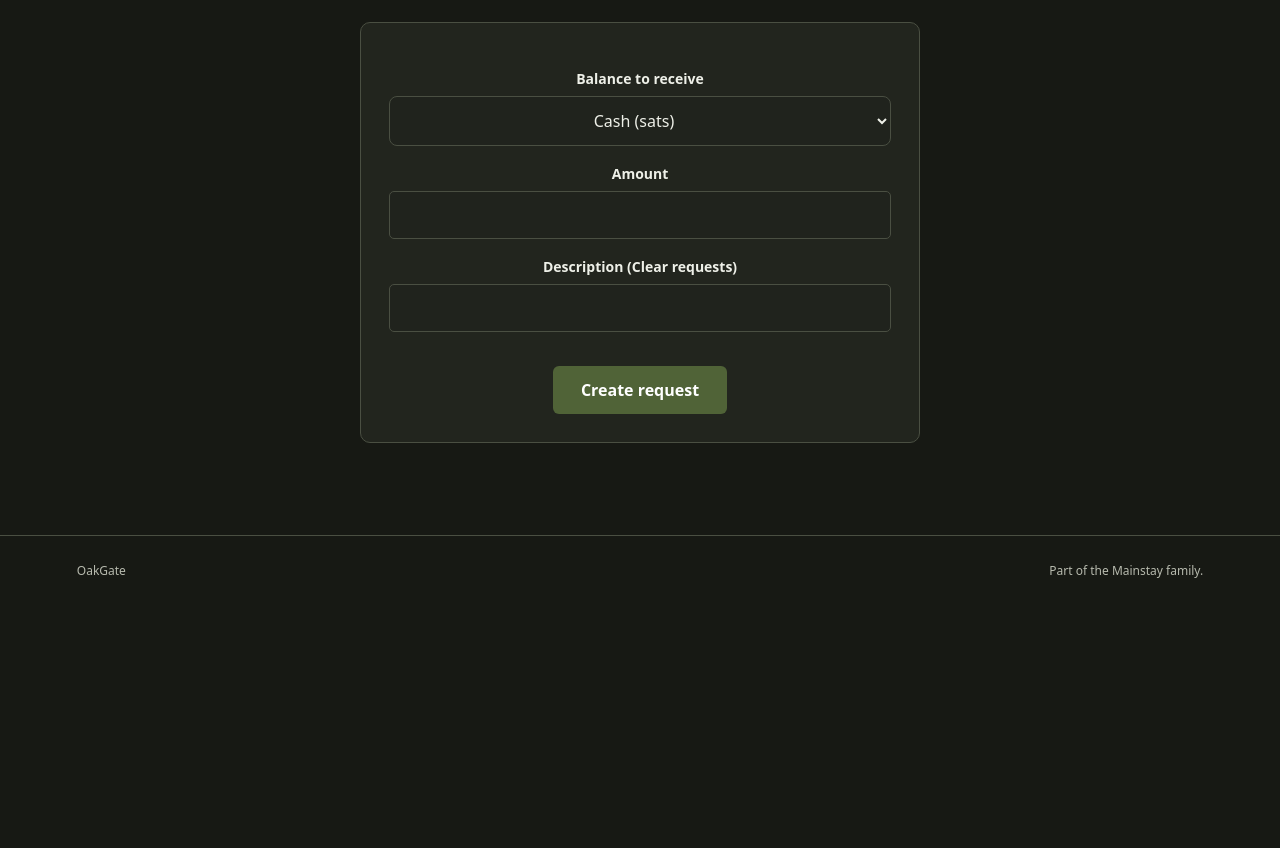
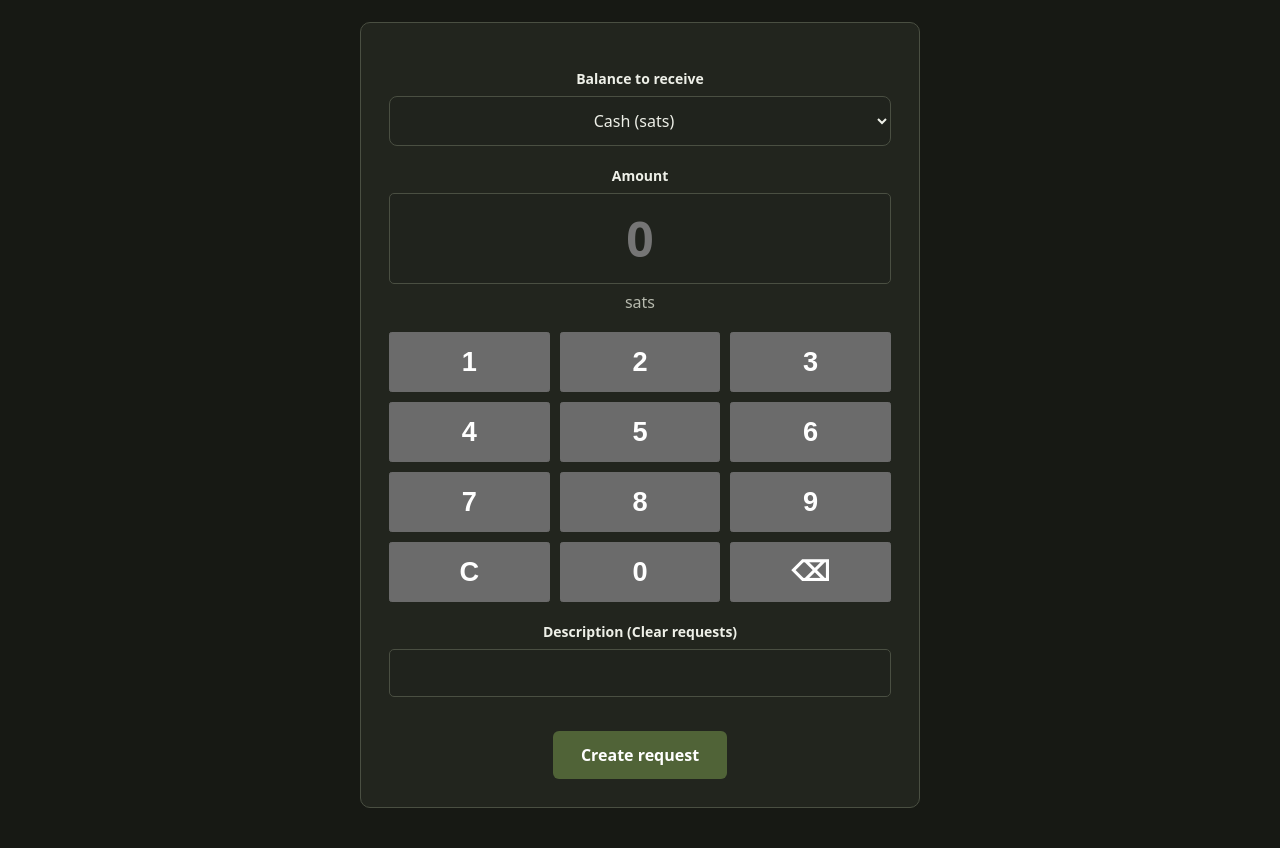
Before and after one commit to trbouma/oakgate, a FastAPI app: template app/templates/receive.html in a window 1280 px wide. Shown: the part 195-1043 px from the top of the page. Before the commit the page ends 773 px from the top, so only its background shows below. Run offline with FastAPI, Linux system fonts and the light colour scheme; the template is opened without the code that fills it, so the values that code supplies are empty; some libraries are stand-ins or nearby versions.

Commit message:
feat: add a point-of-sale keypad to the Receive page
Add a large amount display, thumb-friendly numeric keypad, and keyboard
support while preserving payment validation and duplicate-submit guards.

```diff
--- /dev/null
+++ b/app/static/receive-keypad.js
@@ -0,0 +1,46 @@
+"use strict";
+(() => {
+  const form = document.querySelector('[data-receive-entry]');
+  if (!form) return;
+  const amount = form.querySelector('[name="amount"]');
+  const asset = form.querySelector('[name="asset"]');
+  const unit = form.querySelector('[data-receive-unit]');
+  const keypad = form.querySelector('[data-receive-keypad]');
+  let previous = amount.value;
+  const busy = () => form.getAttribute('aria-busy') === 'true';
+  function normalize(value) {
+    return value.replace(/^0+/, '');
+  }
+  function press(key) {
+    if (busy()) return;
+    if (key === 'clear') amount.value = '';
+    else if (key === 'backspace') amount.value = amount.value.slice(0, -1);
+    else if (/^[0-9]$/.test(key) && amount.value.length < 13) amount.value = normalize(amount.value + key);
+    previous = amount.value;
+    amount.dispatchEvent(new Event('input', {bubbles: true}));
+  }
+  amount.addEventListener('input', () => {
+    // Reject decimals/exponents rather than silently changing their meaning.
+    if (busy() || !/^[0-9]{0,13}$/.test(amount.value)) amount.value = previous;
+    else amount.value = normalize(amount.value);
+    previous = amount.value;
+  });
+  keypad.addEventListener('click', event => {
+    const button = event.target.closest('button[data-key]');
+    if (button) press(button.dataset.key);
+  });
+  keypad.addEventListener('keydown', event => {
+    if (event.ctrlKey || event.metaKey || event.altKey) return;
+    if (/^[0-9]$/.test(event.key) || ['Backspace', 'Delete', 'Escape'].includes(event.key)) {
+      event.preventDefault();
+      press(event.key === 'Backspace' ? 'backspace' : ['Delete', 'Escape'].includes(event.key) ? 'clear' : event.key);
+    }
+  });
+  function updateUnit() { unit.textContent = asset.selectedOptions[0]?.dataset.unit || ''; }
+  asset.addEventListener('change', updateUnit);
+  updateUnit();
+  // The on-screen keypad replaces the mobile keyboard, but desktop typing and
+  // native form validation/submission remain available. No-JS uses numeric input.
+  amount.inputMode = 'none';
+  keypad.hidden = false;
+})();
--- a/app/static/style.css
+++ b/app/static/style.css
@@ -388,3 +388,23 @@ body:not(.landing) > header { padding-block: 12px; gap: 12px; }
 .receive-poll-progress { max-width:320px; margin:12px auto; }
 .receive-poll-progress progress { display:block; width:100%; height:10px; accent-color:var(--accent, #506337); }
 [data-receive-countdown] { font-variant-numeric:tabular-nums; }
+
+/* A brief receipt celebration; never blocks thumb actions or assistive tools. */
+.receive-confetti { position:fixed; inset:0; overflow:hidden; pointer-events:none; z-index:1000; }
+.receive-confetti span { position:absolute; top:-16px; left:var(--x); width:8px; height:12px; border-radius:2px; opacity:0; animation:receipt-confetti-fall 2.1s var(--delay) ease-out forwards; }
+@keyframes receipt-confetti-fall {
+  0% { opacity:0; transform:translate3d(0,0,0) rotate(0); }
+  8% { opacity:1; }
+  75% { opacity:1; }
+  100% { opacity:0; transform:translate3d(var(--drift),100vh,0) rotate(var(--turn)); }
+}
+@media (prefers-reduced-motion:reduce) { .receive-confetti { display:none; } }
+
+.receive-amount { margin:20px 0 16px; }
+.receive-panel .receive-amount input { width:100%; font-size:clamp(1.7rem,7vw,3rem); font-weight:650; font-variant-numeric:tabular-nums; padding:12px 4px; margin-bottom:0; }
+.receive-amount p { margin:6px 0 0; color:var(--muted); }
+.receive-keypad:not([hidden]) { display:grid; grid-template-columns:repeat(3,minmax(0,1fr)); gap:10px; margin:16px 0 20px; }
+.receive-keypad button { width:100%; min-height:60px; margin:0; padding:10px; font-size:1.7rem; font-weight:600; touch-action:manipulation; }
+.receive-keypad button:active { transform:scale(.97); }
+[data-receive-entry][aria-busy=true] .receive-keypad { opacity:.5; pointer-events:none; }
+@media (prefers-reduced-motion:reduce) { .receive-keypad button:active { transform:none; } }
--- a/app/templates/base.html
+++ b/app/templates/base.html
@@ -1,6 +1,6 @@
 <!doctype html>
 <html lang="{{ language }}" data-theme="dark"><head><meta charset="utf-8"><meta name="viewport" content="width=device-width, initial-scale=1">
-<script src="/static/theme.js?v=20261018-theme-1"></script><meta name="theme-color" content="#171914"><title>{{ _("OakGate · Mainstay") }}</title><link rel="icon" href="/logo.png"><link rel="stylesheet" href="/static/style.css?v=20261020-receive-progress-1"><script src="/static/forms.js?v=20261019-confirm-busy-1" defer></script></head>
+<script src="/static/theme.js?v=20261018-theme-1"></script><meta name="theme-color" content="#171914"><title>{{ _("OakGate · Mainstay") }}</title><link rel="icon" href="/logo.png"><link rel="stylesheet" href="/static/style.css?v=20261020-receive-keypad-1"><script src="/static/forms.js?v=20261019-confirm-busy-1" defer></script></head>
 <body{% if active_page %} class="account-shell"{% endif %}><header class="app-header"><div class="header-brand-group">
 <details class="brand-disclosure">
 <summary class="brand-icon" aria-label="{{ _('About OakGate') }}" title="{{ _('About OakGate') }}"><img src="/logo.png" alt="" width="32" height="32"></summary>
--- a/app/templates/receive.html
+++ b/app/templates/receive.html
@@ -18,16 +18,27 @@
 </div>
 <a class="primary-action" href="/account/receive?ticket={{ item.id }}">{{ _('Check receipt') }}</a></div>
 {% endif %}
-<script src="/static/receive-status.js?v=6" defer></script>
+<script src="/static/receive-status.js?v=7" defer></script>
 <p><a class="primary-action" href="/account/receive">{{ _('New request') }}</a></p>
 {% else %}
-<form method="post" action="/account/receive" data-progress-message="{{ _('Creating your request. Please wait…') }}">
+<form method="post" action="/account/receive" data-receive-entry data-progress-message="{{ _('Creating your request. Please wait…') }}">
 <input type="hidden" name="csrf" value="{{ csrf }}">
-<label for="asset">{{ _('Balance to receive') }}</label><select id="asset" name="asset"><option value="">{{ _('Cash (sats)') }}</option>{% for asset in assets %}<option value="{{ asset.id }}">{{ asset.display_name }} — {{ asset.display_unit }}</option>{% endfor %}</select>
-<label for="amount">{{ _('Amount') }}</label><input id="amount" name="amount" type="number" min="1" step="1" required inputmode="numeric">
+<label for="asset">{{ _('Balance to receive') }}</label><select id="asset" name="asset"><option value="" data-unit="{{ _('sats') }}">{{ _('Cash (sats)') }}</option>{% for asset in assets %}<option value="{{ asset.id }}" data-unit="{{ asset.display_unit }}">{{ asset.display_name }} — {{ asset.display_unit }}</option>{% endfor %}</select>
+<div class="receive-amount">
+<label for="amount">{{ _('Amount') }}</label>
+<input id="amount" name="amount" type="text" pattern="[1-9][0-9]{0,12}" maxlength="13" required inputmode="numeric" autocomplete="off" spellcheck="false" placeholder="0" aria-describedby="receive-unit">
+<p id="receive-unit" data-receive-unit>{{ _('sats') }}</p>
+</div>
+<div class="receive-keypad" data-receive-keypad role="group" aria-label="{{ _('Amount keypad') }}" hidden>
+{% for digit in ['1','2','3','4','5','6','7','8','9'] %}<button type="button" data-key="{{ digit }}">{{ digit }}</button>{% endfor %}
+<button type="button" data-key="clear" aria-label="{{ _('Clear amount') }}">C</button>
+<button type="button" data-key="0">0</button>
+<button type="button" data-key="backspace" aria-label="{{ _('Delete last digit') }}">⌫</button>
+</div>
 <label for="description">{{ _('Description (Clear requests)') }}</label><input id="description" name="description" maxlength="200">
 <button class="primary-action" type="submit">{{ _('Create request') }}</button>
 </form>
+<script src="/static/receive-keypad.js?v=1" defer></script>
 {% if recent %}<details><summary>{{ _('Recent requests') }}</summary>{% for entry in recent %}<p><a href="/account/receive?ticket={{ entry.id }}">{{ entry.display_name }} · {{ entry.amount }} {{ entry.display_unit }}</a></p>{% endfor %}</details>{% endif %}
 {% endif %}
 </section>
```
Also changed, not shown: app/static/receive-status.js (+23 -0 lines), tests/receive-status.test.cjs (+1 -1 lines), app/locales/de/LC_MESSAGES/messages.po, app/locales/es/LC_MESSAGES/messages.po, app/locales/fr/LC_MESSAGES/messages.po, app/locales/it/LC_MESSAGES/messages.po, app/locales/iu/LC_MESSAGES/messages.po, app/locales/pt/LC_MESSAGES/messages.po, app/locales/zh_Hans/LC_MESSAGES/messages.po, 6 other files.
